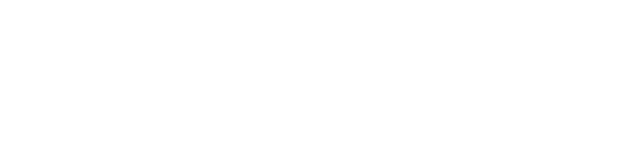
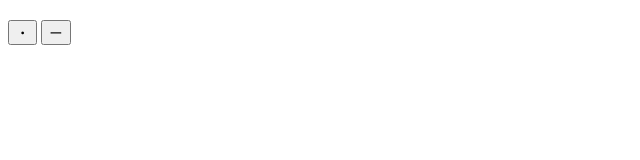
Before and after one commit to nakano1120/morse, a plain HTML site: page index.html in a window 1280 px wide. Shown: the whole page, without its empty margins (0-640 px from the left). Drawn offline with Linux system fonts and the light colour scheme.

Commit message:
Add files via upload

```diff
--- a/index.html
+++ b/index.html
@@ -8,6 +8,8 @@
 <body>
     <h2 id="moji"></h2>
     <div id="morse"></div>
+    <input type="button" value="・" onclick="but(0)">
+    <input type="button" value="ー" onclick="but(1)">
     <script>
         var i=0;
         var l=0;
@@ -16,6 +18,24 @@
         var mo=document.getElementById("morse")
         var intval
         var outval
+        function but(ls){
+            clearInterval(outval);
+            if(l>80){
+                check()
+                ji.innerHTML+="　"
+            }else if(l>30){
+                check()
+            }
+            l=0
+            if(ls==0){
+                mo.innerHTML+="・"
+            }else{
+                mo.innerHTML+="ー"
+            }
+            outval=setInterval(function(){
+                l+=1
+            }, 10);
+        }
         document.onkeydown = function(e) {
             var keyCode = false;
             clearInterval(outval);
@@ -24,7 +44,6 @@
                 ji.innerHTML+="　"
             }else if(l>20){
                 check()
-
             }
             l=0
             if (e) event = e;
```
Also changed, not shown: wabun.html (+17 -0 lines).
